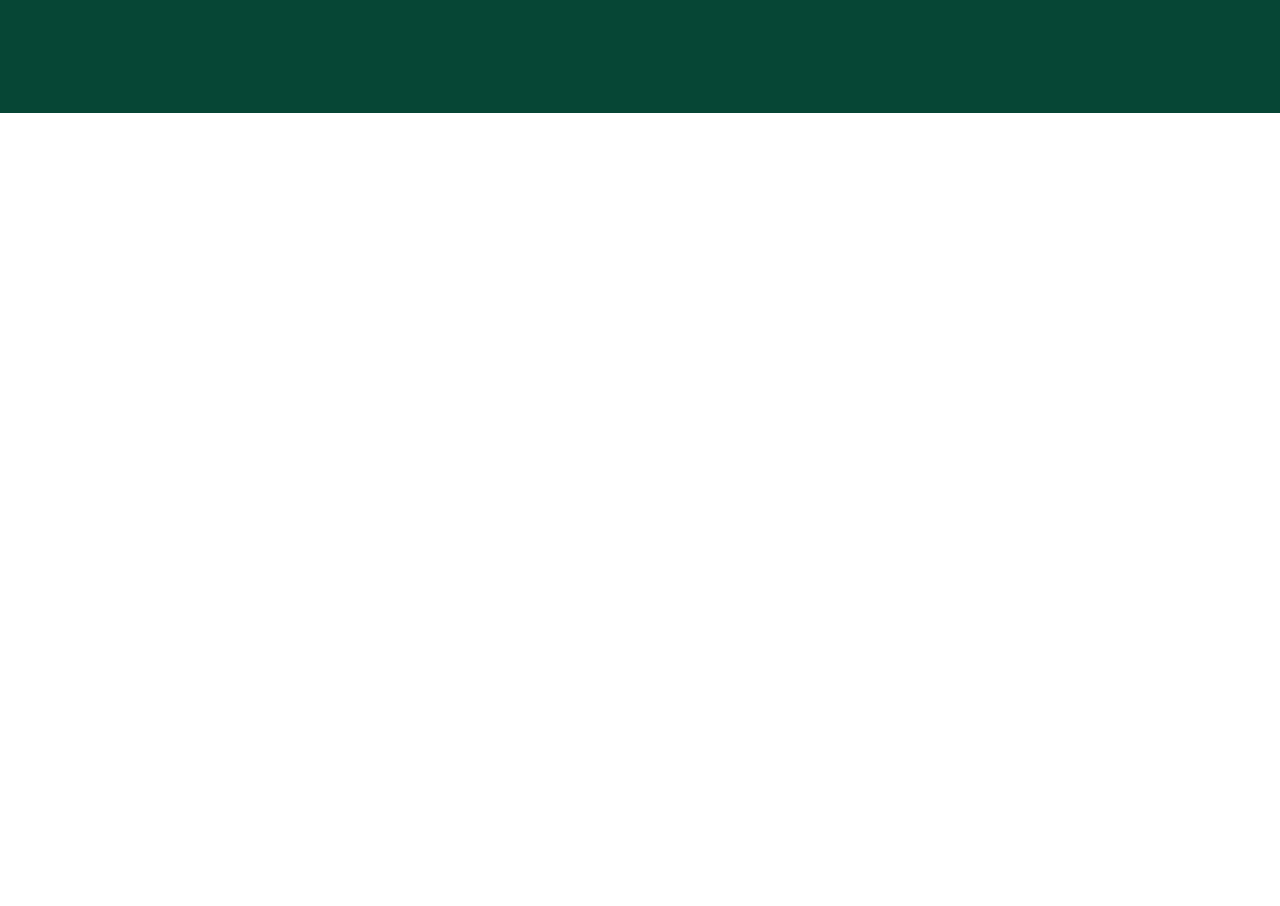
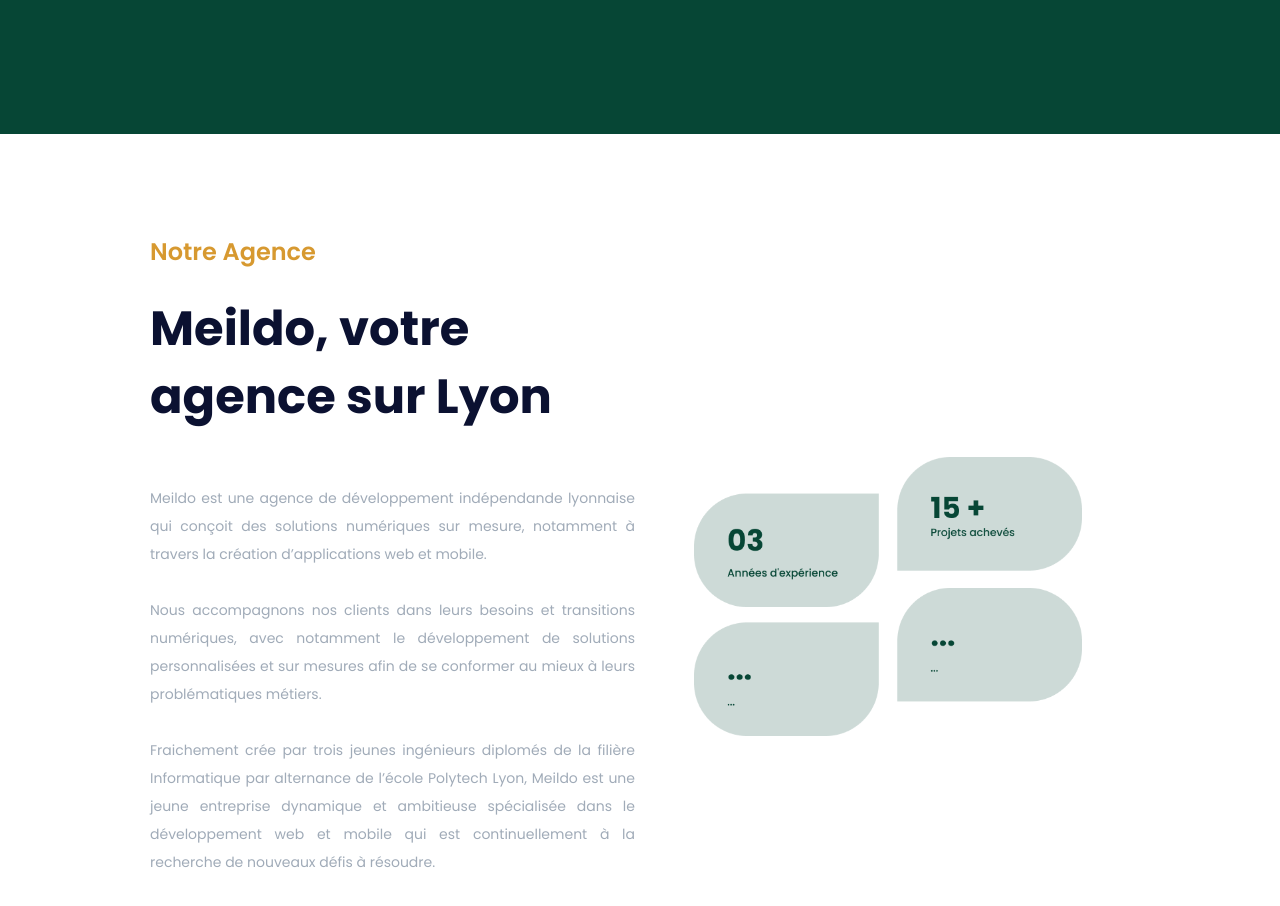
Before and after one commit to ArnaudVolpi/compagny-landing-page, an Angular app: page / in a window 1280 px wide. Shown: the part 840-1746 px from the top of the page. Before the commit the page ends 953 px from the top, so only its background shows below. Built offline with nearby package versions, Linux system fonts and the light colour scheme.

Commit message:
feat: about V1

```diff
--- /dev/null
+++ b/src/app/about/about.component.html
@@ -0,0 +1,31 @@
+<section fxLayout="row" fxLayoutAlign="space-between center" fxLayoutGap="10px">
+
+    <!-- Block Left -->
+    <div fxLayout="column" fxLayoutAlign="start start" fxFlex fxFlex.gt-sm="50">
+        <h6 class="section-header">Notre Agence</h6>
+        <h1 class="section-title">Meildo, votre agence sur Lyon</h1>
+        <p class="section-text">
+            Meildo est une agence de développement indépendande lyonnaise qui conçoit des solutions numériques sur
+            mesure, notamment
+            à travers la création d’applications web et mobile.
+        </p>
+        <p class="section-text">
+            Nous accompagnons nos clients dans leurs besoins et transitions numériques, avec notamment le développement
+            de solutions personnalisées et sur mesures afin de se conformer au mieux à leurs problématiques métiers.
+        </p>
+        <p class="section-text">
+            Fraichement crée par trois jeunes ingénieurs diplomés de la filière Informatique par alternance de l’école
+            Polytech Lyon, Meildo est une jeune entreprise dynamique et ambitieuse spécialisée dans le développement web
+            et mobile qui est continuellement à la recherche de nouveaux défis à résoudre.
+        </p>
+    </div>
+
+    <!-- / Block Left -->
+
+    <!-- Block Right -->
+    <div fxFlex fxFlex.gt-sm="50" fxLayout="row" fxLayoutAlign="center" fxHide fxShow.gt-sm>
+        <img src="assets/img/about.png" alt="aboutImg" width="80%">
+    </div>
+    <!-- / Block Right -->
+
+</section>
--- /dev/null
+++ b/src/app/about/about.component.scss
@@ -0,0 +1,7 @@
+section{
+    height: 100vh;
+}
+
+img{
+    margin-top: 125px;
+}
--- /dev/null
+++ b/src/app/about/about.component.ts
@@ -0,0 +1,15 @@
+import { Component, OnInit } from '@angular/core';
+
+@Component({
+  selector: 'app-about',
+  templateUrl: './about.component.html',
+  styleUrls: ['./about.component.scss']
+})
+export class AboutComponent implements OnInit {
+
+  constructor() { }
+
+  ngOnInit(): void {
+  }
+
+}
--- a/src/app/app.component.html
+++ b/src/app/app.component.html
@@ -1,2 +1,3 @@
 <app-navbar></app-navbar>
 <app-home></app-home>
+<app-about></app-about>
--- a/src/app/app.module.ts
+++ b/src/app/app.module.ts
@@ -6,12 +6,14 @@ import { AppRoutingModule } from './app-routing.module';
 import { AppComponent } from './app.component';
 import { HomeComponent } from './home/home.component';
 import { NavbarComponent } from './navbar/navbar.component';
+import { AboutComponent } from './about/about.component';
 
 @NgModule({
   declarations: [
     AppComponent,
     HomeComponent,
-    NavbarComponent
+    NavbarComponent,
+    AboutComponent
   ],
   imports: [
     BrowserModule,
--- a/src/app/home/home.component.scss
+++ b/src/app/home/home.component.scss
@@ -10,6 +10,10 @@ section {
         font-weight: bold;
         font-size: 35px;
         margin-bottom: 0px;
+    }
+
+    p{
+        line-height: 28px;
     }
 
     // 🏗 En Chantier 🏗
--- a/src/styles.scss
+++ b/src/styles.scss
@@ -6,6 +6,8 @@
     --secondary: #d79930;
     --yellow-text: #febb25;
     --light-text: #fff;
+    --section-title:#0B1131;
+    --section-text:#A0ABB8;
 }
 
 // Fonts
@@ -35,3 +37,38 @@ button.btn-outline:hover {
     background-color: #fff;
     color:var(--secondary);
 }
+
+
+
+// Section
+.section-header{
+    color:var(--secondary);
+    font-size: 24px;
+    font-weight: 600;
+}
+
+.section-title{
+    color:var(--section-title);
+    font-size: 48px;
+    line-height: 68px;
+    font-weight: bold;
+    margin-top: -30px;
+}
+
+.section-text{
+    color:var(--section-text);
+    font-size: 14px;
+    line-height: 28px;
+    font-weight: 400;
+    text-align: justify;
+}
+
+
+// Responsive -> Desktop
+@media only screen and (min-width: 960px) {
+    section {
+        padding: 150px;
+    }
+
+
+}
```
Also changed, not shown: src/assets/img/about.png (added), 1 other file (tests, documents, lock files or other folders).
